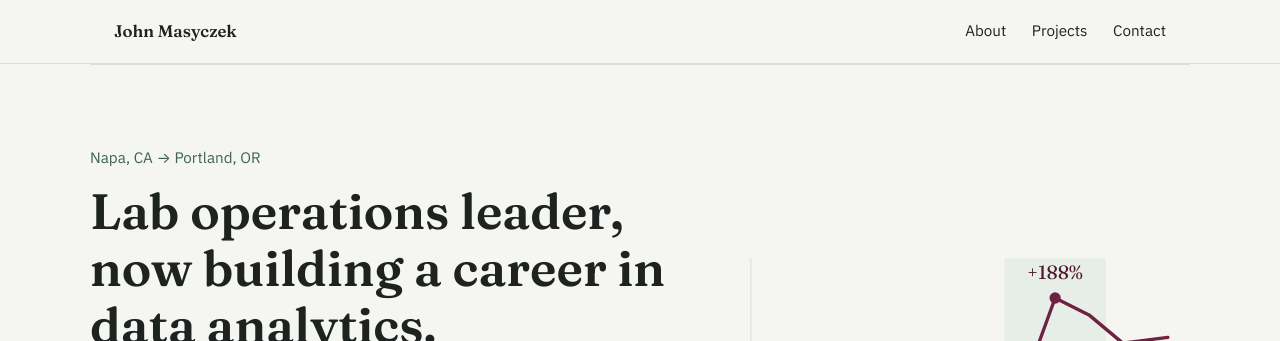
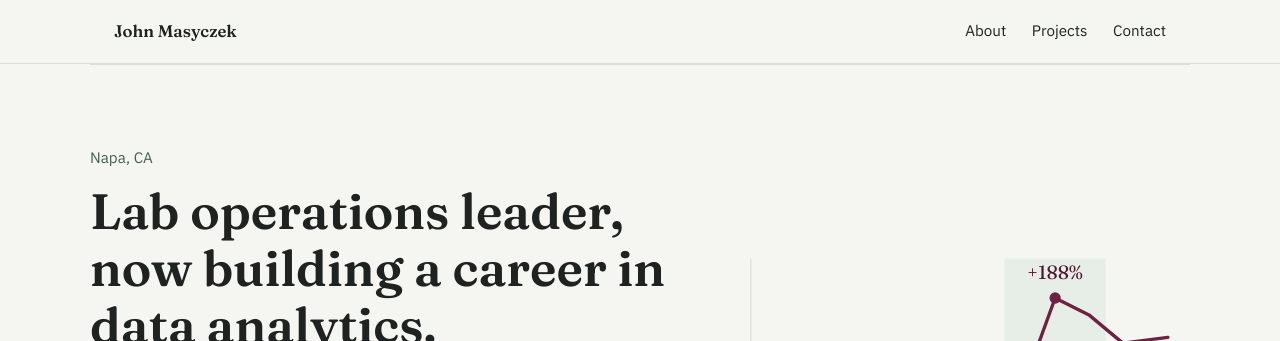
Before and after one commit to Masyczek/portfolio, a Jekyll site: the page built from index.md, in a window 1280 px wide and 900 px high. Shown: the top 341 px of the window. Built offline with Jekyll 4.4.1, drawn with Linux system fonts in a browser that asks for light colours.

Commit message:
Update index.md

```diff
--- a/index.md
+++ b/index.md
@@ -6,7 +6,7 @@ description: John Masyczek — lab operations leader turned data analyst, pursui
 
 <section class="hero wrap">
   <div>
-    <p class="hero__eyebrow">Napa, CA &rarr; Portland, OR</p>
+    <p class="hero__eyebrow">Napa, CA </p>
     <h1>Lab operations leader, now building a career in data analytics.</h1>
     <p class="hero__lede">I manage a laboratory in the wine industry, where the job is turning raw measurements into decisions people can act on. I bring that same discipline to SQL, Python, and spatial data — and I'm looking for a data analytics management role in the Portland, OR area.</p>
     <ul class="hero__facts">
```
